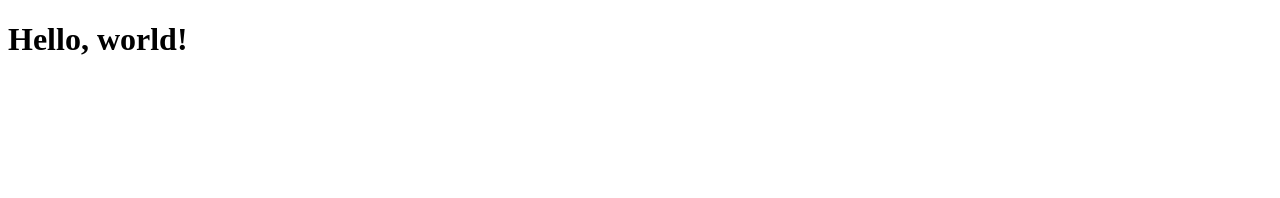
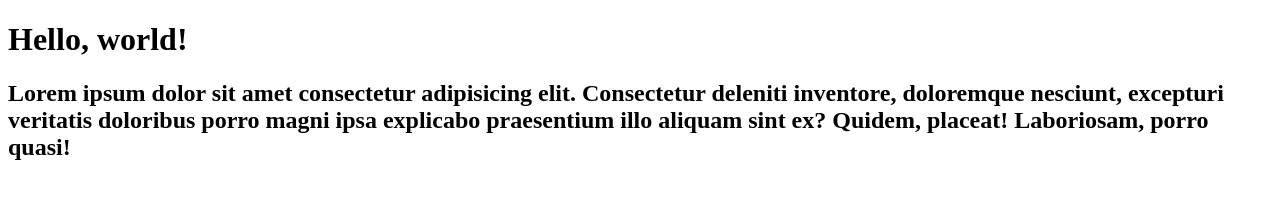
Before and after one commit to GiovannaGrigo/curso-git, a plain HTML site: page index.html in a window 1280 px wide. Drawn offline with Linux system fonts and the light colour scheme.

Commit message:
10° commit - adicionamos o h2 com Lorem

```diff
--- a/index.html
+++ b/index.html
@@ -1,11 +1,17 @@
 <!DOCTYPE html>
 <html lang="en">
+
 <head>
     <meta charset="UTF-8">
     <meta name="viewport" content="width=device-width, initial-scale=1.0">
     <title>Document</title>
 </head>
+
 <body>
     <h1>Hello, world!</h1>
+    <h2>Lorem ipsum dolor sit amet consectetur adipisicing elit. Consectetur deleniti inventore, doloremque nesciunt,
+        excepturi veritatis doloribus porro magni ipsa explicabo praesentium illo aliquam sint ex? Quidem, placeat!
+        Laboriosam, porro quasi!</h2>
 </body>
+
 </html>
```
